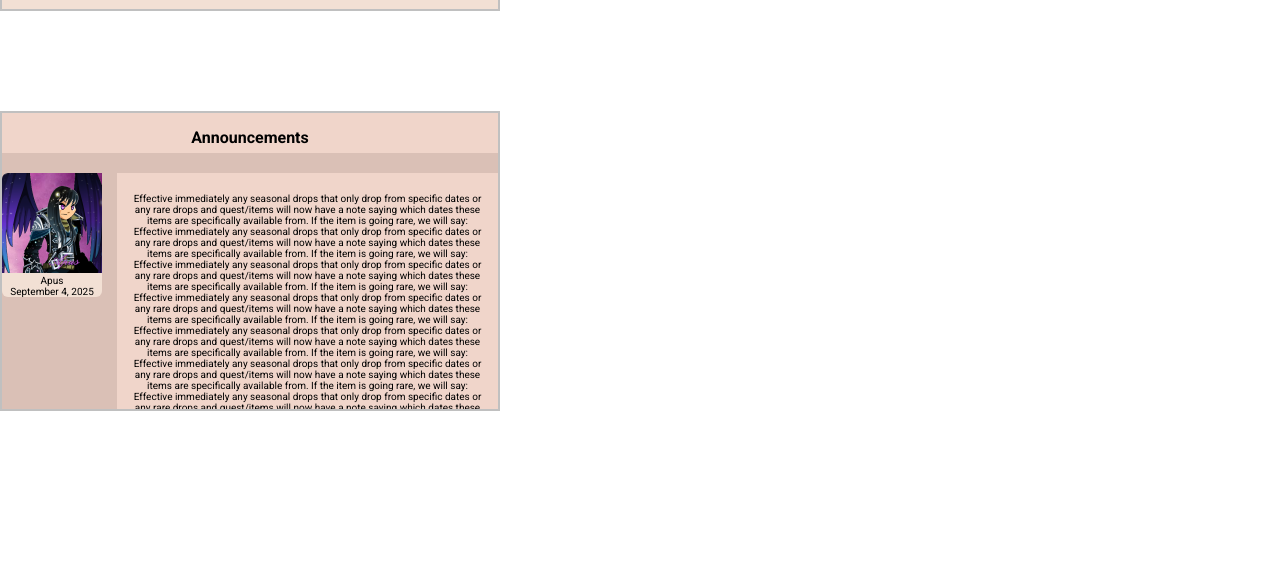
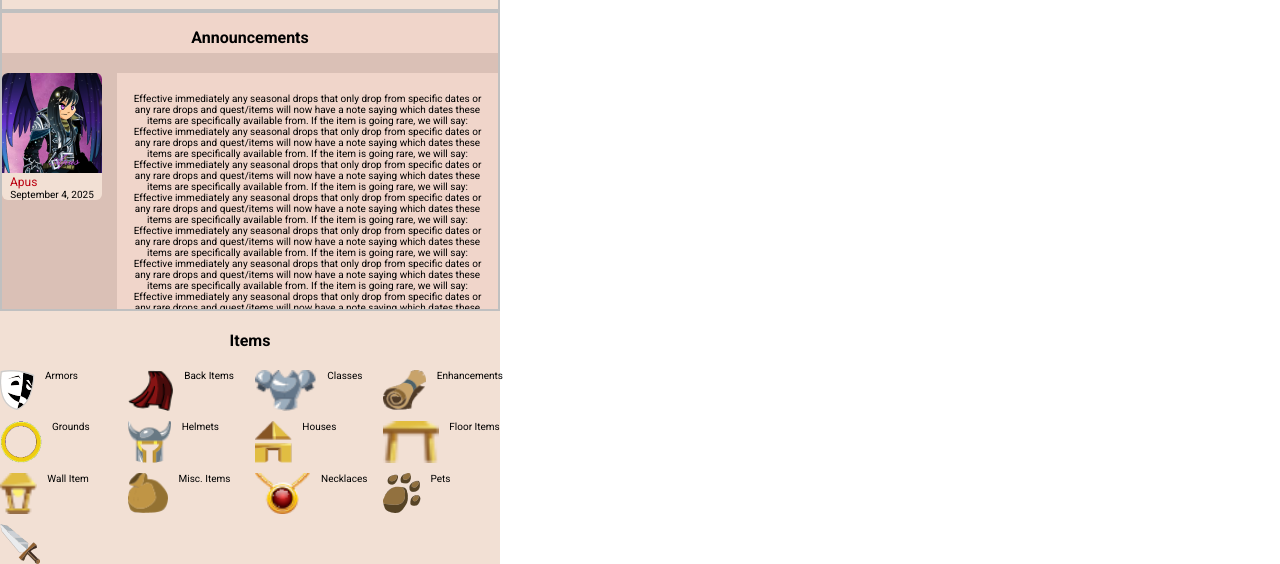
Before and after one commit to QuilexDev/AqWiki, a plain HTML site: page index.html in a window 1280 px wide. Shown: the part 411-975 px from the top of the page. Before the commit the page ends 822 px from the top, so only its background shows below. Drawn offline with nearby package versions, Linux system fonts and the light colour scheme.

Commit message:
section items

```diff
--- a/index.html
+++ b/index.html
@@ -14,7 +14,7 @@
   </head>
   <body>
     <header>
-      <img src="/img/BannerMain.png" alt="Banner Main" />
+      <img class="img-hero" src="/img/BannerMain.png" alt="Banner Main" />
       <nav class="main-nav">
         <ul class="main-nav-list">
           <li><a class="main-nav-link link" href="#">Homepage</a></li>
@@ -77,7 +77,7 @@
           <div class="a-container">
             <div class="announcements-perfil">
               <img src="/img/avatar1.png" alt="" />
-              <p>Apus</p>
+              <p class="text-red perfil-name">Apus</p>
               <p>September 4, 2025</p>
             </div>
 
@@ -143,7 +143,7 @@
             <div class="announcements-perfil">
               <img src="/img/avatar2.png" alt="" />
 
-              <p>Apus</p>
+              <p class="text-red perfil-name">Apus</p>
               <p>September 4, 2025</p>
             </div>
 
@@ -206,6 +206,66 @@
           </div>
         </section>
 
+        <section class="section-items">
+          <h3 class="title-item">Items</h3>
+          <div class="">
+            <div class="items-container grid-template-columns--4">
+              <div class="item">
+                <img class="item-name" src="/img/Items/armor.png" alt="" />
+                <p class="item-icon">Armors</p>
+              </div>
+              <div class="item">
+                <img class="item-name" src="/img/Items/cape.png" alt="" />
+                <p class="item-icon">Back Items</p>
+              </div>
+              <div class="item">
+                <img class="item-name" src="/img/Items/class.png" alt="" />
+                <p class="item-icon">Classes</p>
+              </div>
+              <div class="item">
+                <img class="item-name" src="/img/Items/scroll.png" alt="" />
+                <p class="item-icon">Enhancements</p>
+              </div>
+              <div class="item">
+                <img class="item-name" src="/img/Items/ground.png" alt="" />
+                <p class="item-icon">Grounds</p>
+              </div>
+              <div class="item">
+                <img class="item-name" src="/img/Items/helm.png" alt="" />
+                <p class="item-icon">Helmets</p>
+              </div>
+              <div class="item">
+                <img class="item-name" src="/img/Items/house.png" alt="" />
+                <p class="item-icon">Houses</p>
+              </div>
+              <div class="item">
+                <img class="item-name" src="/img/Items/floor.png" alt="" />
+                <p class="item-icon">Floor Items</p>
+              </div>
+              <div class="item">
+                <img class="item-name" src="/img/Items/wall.png" alt="" />
+                <p class="item-icon">Wall Item</p>
+              </div>
+              <div class="item">
+                <img class="item-name" src="/img/Items/misc.png" alt="" />
+                <p class="item-icon">Misc. Items</p>
+              </div>
+              <div class="item">
+                <img class="item-name" src="/img/Items/necklace.png" alt="" />
+                <p class="item-icon">Necklaces</p>
+              </div>
+              <div class="item">
+                <img class="item-name" src="/img/Items/pet.png" alt="" />
+                <p class="item-icon">Pets</p>
+              </div>
+              <div class="item">
+                <img class="item-name" src="/img/Items/sword.png" alt="" />
+                <p class="item-icon"></p>
+              </div>
+            </div>
+          </div>
+        </section>
+
         <script
           type="module"
           src="https://unpkg.com/ionicons@7.1.0/dist/ionicons/ionicons.esm.js"
--- a/styles.css
+++ b/styles.css
@@ -57,8 +57,8 @@ body {
   font-size: 1.2rem;
   list-style: none;
   position: absolute;
-  top: 16.5%;
-  left: 34%;
+  top: 15%;
+  left: 31%;
   font-weight: 500;
 }
 
@@ -175,7 +175,6 @@ hr {
 
 .announcements-section {
   overflow-y: auto;
-  margin-top: 10rem;
 
   border: 2px solid silver;
   width: 50rem;
@@ -206,13 +205,39 @@ hr {
 }
 .announcements-perfil img {
   border-top-left-radius: 6px;
-  border-top-right+-radius: 6px;
+  border-top-right-radius: 6px;
 }
 
 .announcements-content {
   background-color: #f0d5ca;
   padding: 2rem 1rem;
 }
+.perfil-name {
+  text-align: start;
+  margin-left: 0.8rem;
+  font-size: 1.2rem;
+}
+
+.section-items {
+  background-color: #f2e0d4;
+  width: 50rem;
+}
+
+.title-item {
+  font-size: 1.6rem;
+  padding: 2rem 2rem;
+  text-align: center;
+}
+.grid-template-columns--4 {
+  display: grid;
+  grid-template-columns: 1fr 1fr 1fr 1fr;
+  gap: 1rem;
+}
+.item {
+  display: flex;
+  gap: 1rem;
+}
+
 .text-red {
   color: #b01;
 }
```
Also changed, not shown: img/Items/armor.png (added), img/Items/cape.png (added), img/Items/class.png (added), img/Items/floor.png (added), img/Items/ground.png (added), img/Items/helm.png (added), img/Items/house.png (added), img/Items/misc.png (added), img/Items/necklace.png (added), img/Items/pet.png (added), img/Items/scroll.png (added), img/Items/sword.png (added), img/Items/wall.png (added).
